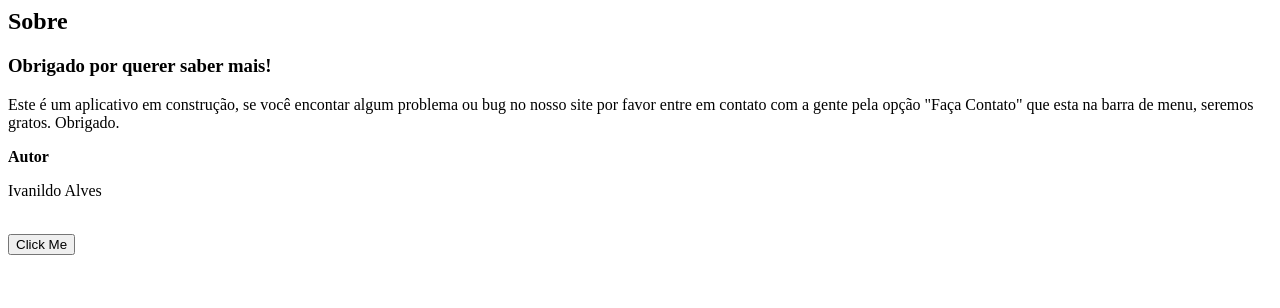
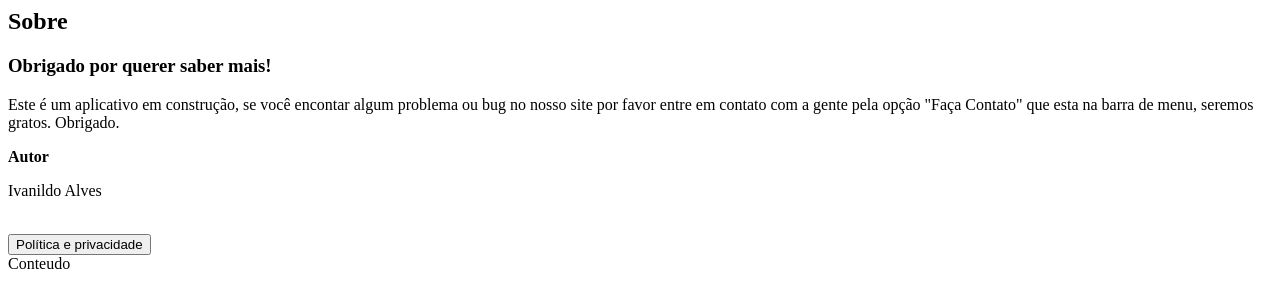
Before and after one commit to IvanildoJNR/Projeto_APP, a plain HTML site: page html/sobre.html in a window 1280 px wide. Drawn offline with Linux system fonts and the light colour scheme.

Commit message:
Div sumir

```diff
--- a/html/sobre.html
+++ b/html/sobre.html
@@ -21,12 +21,9 @@
 
 <script src="../js/sobre.js"></script>
 
-<button onclick="myFunction()">Click Me</button>
 
-<div id="myDIV">
-  This is my DIV element.
-</div>
-
+<button type="button" onclick="Mudarestado('minhaDiv')">Política e privacidade</button>
+<div id="minhaDiv">Conteudo</div>
 
 
 </div>
--- a/js/sobre.js
+++ b/js/sobre.js
@@ -4,11 +4,10 @@
 $('header').slideUp('fast');
 
 
-function myFunction() {
-    var div = document.getElementById("myDIV");
-    if (myDiv.style.display === "none") {
-      myDiv.style.display = "block";
-    } else {
-      myDiv.style.display = "none";
-    }
-  }
+function Mudarestado(el) {
+  var display = document.getElementById(el).style.display;
+  if(display == "block")
+      document.getElementById(el).style.display = 'none';
+  else
+      document.getElementById(el).style.display = 'block';
+}
```
